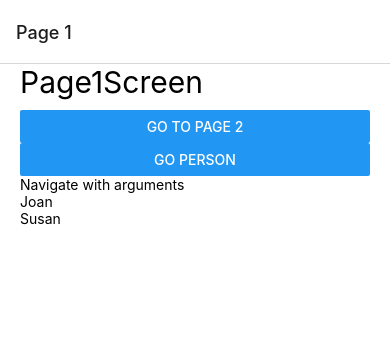
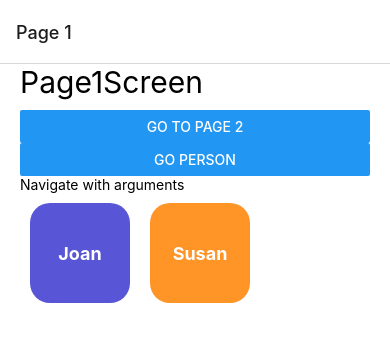
Before and after one commit to FranCarn/nativeNav, a React Native app: screen / in a window 390 px wide. Shown: the top 342 px of the page. Built offline with nearby package versions, Linux system fonts and the light colour scheme.

Commit message:
touchableOpacity styled

```diff
--- a/src/screens/Page1Screen.tsx
+++ b/src/screens/Page1Screen.tsx
@@ -16,24 +16,28 @@ export const Page1Screen = ({navigation}: Props) => {
       />
       <Button title="Go person" onPress={() => navigation.navigate('Person')} />
       <Text>Navigate with arguments</Text>
+      <View style={{flexDirection: 'row'}}>
         <TouchableOpacity
+          style={{...styles.bigBtn, backgroundColor: '#5856D6'}}
           onPress={() =>
             navigation.navigate('Person', {
               id: 1,
               name: 'Joan',
             })
           }>
-        <Text>Joan</Text>
+          <Text style={styles.bigBtnText}>Joan</Text>
         </TouchableOpacity>
         <TouchableOpacity
+          style={{...styles.bigBtn}}
           onPress={() =>
             navigation.navigate('Person', {
               id: 2,
               name: 'Susan',
             })
           }>
-        <Text>Susan</Text>
+          <Text style={styles.bigBtnText}>Susan</Text>
         </TouchableOpacity>
+      </View>
     </View>
   );
 };
--- a/src/theme/appTheme.tsx
+++ b/src/theme/appTheme.tsx
@@ -3,4 +3,18 @@ import {StyleSheet} from 'react-native';
 export const styles = StyleSheet.create({
   globalMargin: {marginHorizontal: 20},
   title: {fontSize: 30, marginBottom: 10, color: '#000'},
+  bigBtn: {
+    width: 100,
+    height: 100,
+    backgroundColor: '#FF9427',
+    borderRadius: 20,
+    alignItems: 'center',
+    justifyContent: 'center',
+    margin: 10,
+  },
+  bigBtnText: {
+    color: '#fff',
+    fontSize: 18,
+    fontWeight: 'bold',
+  },
 });
```
Lines whose indentation alone changed are shown as unchanged.
